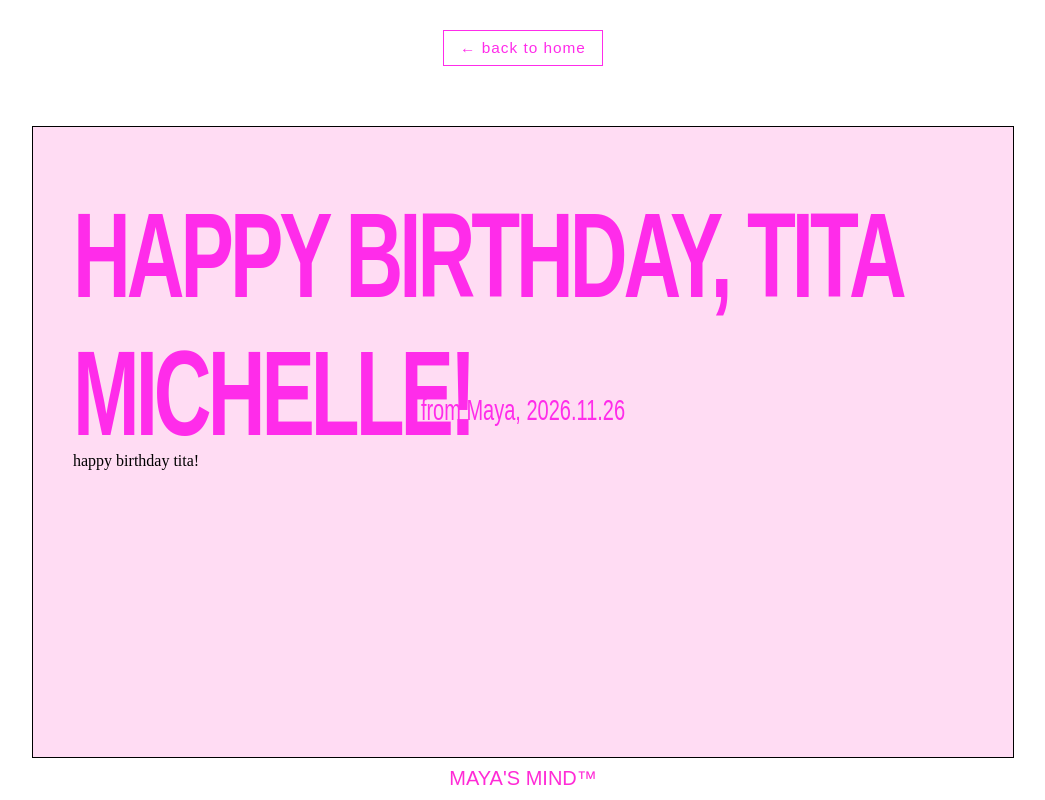
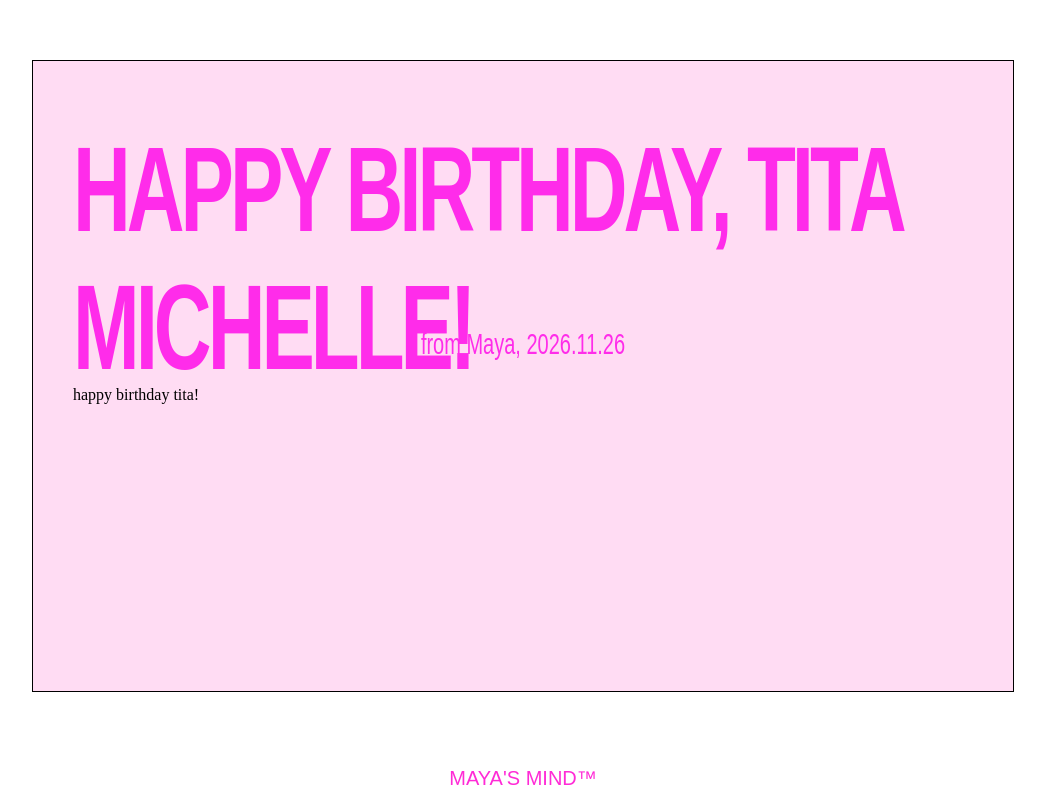
Before and after one commit to howdoyouevenspeak-debug/mayasmind, a plain HTML site: page HAPPYBIRTHDAY.html in a window 1280 px wide. Shown: the whole page, without its empty margins (117-1162 px from the left). Drawn offline with Linux system fonts and the light colour scheme; a web font is replaced by a local one.

Commit message:
Update HAPPYBIRTHDAY.html

```diff
--- a/HAPPYBIRTHDAY.html
+++ b/HAPPYBIRTHDAY.html
@@ -10,7 +10,6 @@
     <title>HAPPY BIRTHDAY, TITA MICHELLE!</title>
 </head>
 <body>
-    <a href="../index.html" class="back-home">← back to home</a>
 <div class="page-wrapper">
   <article class="osaka-post-container">
 
```
